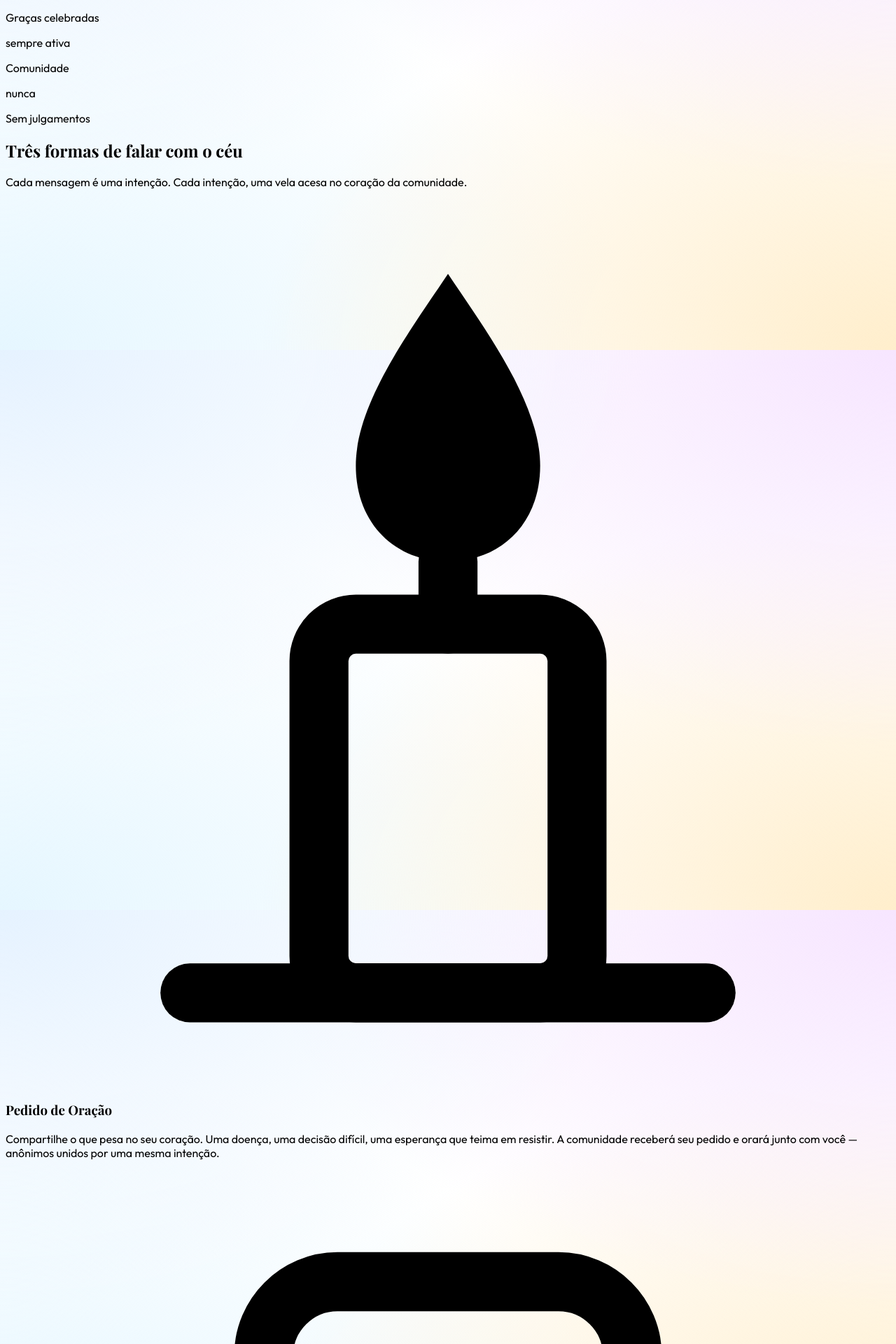
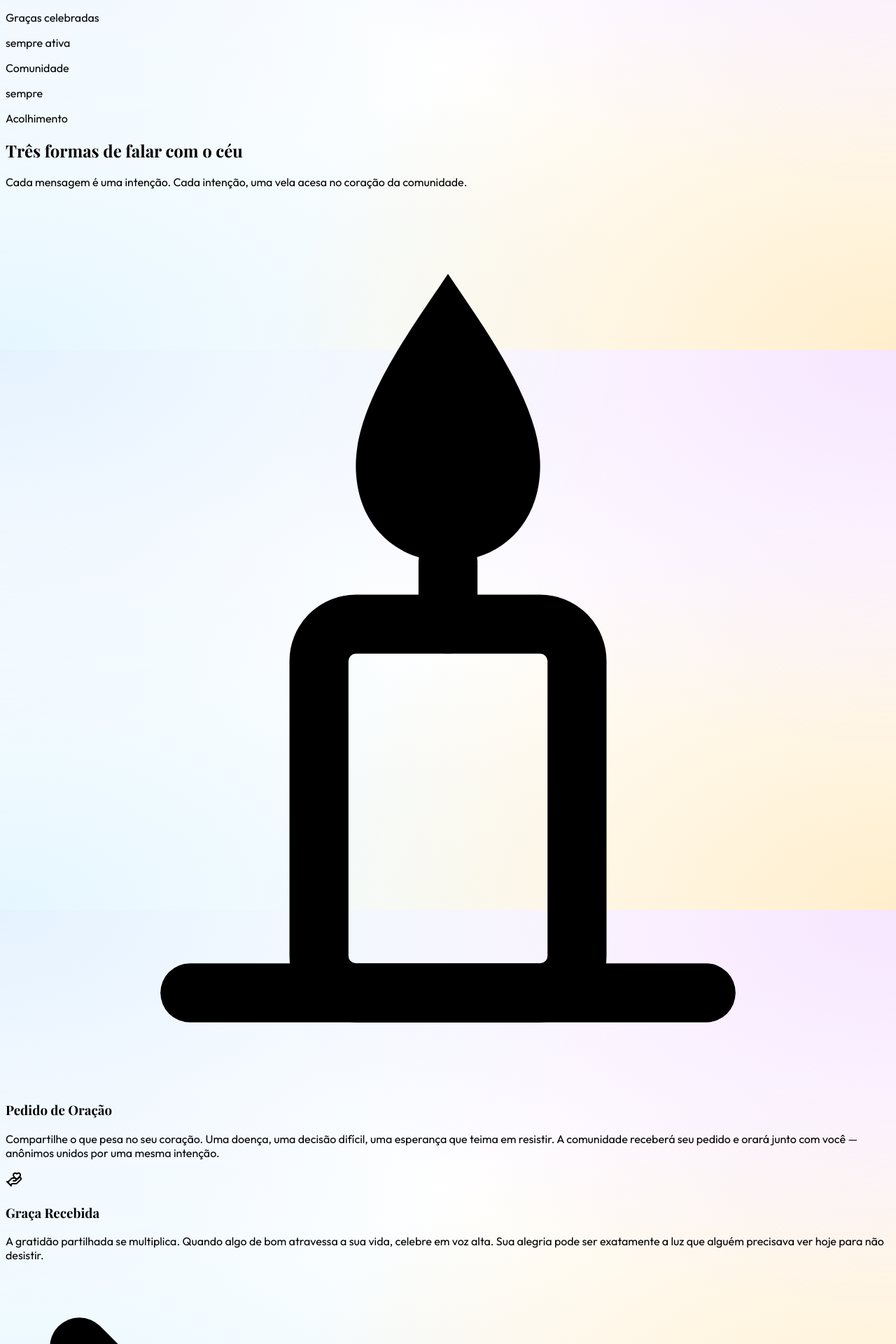
Before and after one commit to ramon-nakamura/minha-fe, a React (Vite) app in the folder client/: page /sobre in a window 1280 px wide. Shown: the part 1900-3820 px from the top of the page at 70% size. Built offline with nearby package versions, Linux system fonts and the light colour scheme; a web font is replaced by a local one.

Commit message:
Update Sobre.tsx

```diff
--- a/client/src/pages/Sobre.tsx
+++ b/client/src/pages/Sobre.tsx
@@ -1,6 +1,6 @@
 import { motion } from "framer-motion";
 import { Link } from "wouter";
-import { ArrowRight, Heart } from "lucide-react";
+import { ArrowRight, Heart, HandHeart } from "lucide-react";
 
 function CandleIcon({ className }: { className?: string }) {
   return (
@@ -189,7 +189,7 @@ export default function Sobre() {
                 { label: "Orações enviadas", value: "cada dia mais", color: "amber" },
                 { label: "Graças celebradas", value: "toda semana", color: "blue" },
                 { label: "Comunidade", value: "sempre ativa", color: "violet" },
-                { label: "Sem julgamentos", value: "nunca", color: "emerald" },
+                { label: "Acolhimento", value: "sempre", color: "emerald" },
               ].map((item) => (
                 <div
                   key={item.label}
@@ -240,7 +240,7 @@ export default function Sobre() {
                 keyword: "comunidade de oração online",
               },
               {
-                icon: <HandHeartIcon className="w-8 h-8" />,
+                icon: <HandHeart className="w-8 h-8" />,
                 title: "Graça Recebida",
                 color: "blue",
                 bg: "bg-blue-50",
```
